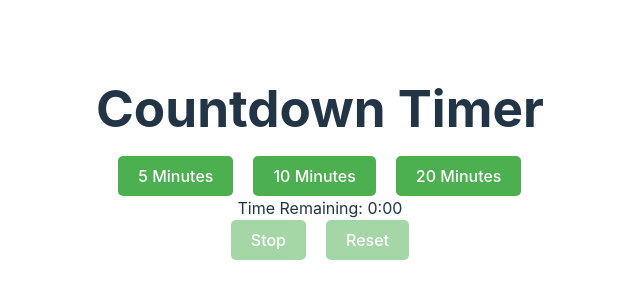
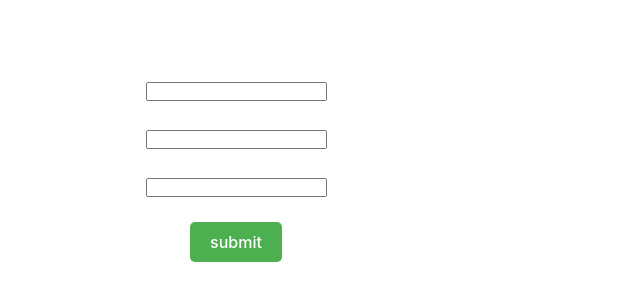
Before and after one commit to Vivek-2898/react730, a React (Vite) app in the folder projects/accordin/: page / in a window 1280 px wide. Shown: the part 230-530 px from the top of the page, without its empty margins (404-1044 px from the left). Built offline with nearby package versions, Linux system fonts and the light colour scheme.

Commit message:
implement uncontrolled useref

```diff
--- /dev/null
+++ b/projects/accordin/src/UnControlledUseRef.jsx
@@ -0,0 +1,23 @@
+import React,{useRef} from 'react'
+import './App.css'
+const UnControlledUseRef = () =>
+{
+  const userRef = useRef();
+  const emailRef = useRef();
+  const passwordRef = useRef();
+  const handleSubmit = (e) =>
+  {
+    e.preventDefault();
+    console.log(userRef.current.value,emailRef.current.value,passwordRef.current.value)
+  }
+  return (
+    <form onSubmit={handleSubmit}>
+      <input type="text" ref={userRef}/><br /><br />
+      <input type="email" name="" id="em" ref={emailRef} /><br /><br />
+      <input type="password" name="" id="pwd" ref={passwordRef} /><br /><br />
+      <button type="submit">submit</button>
+    </form>
+  )
+}
+
+export default UnControlledUseRef;
--- a/projects/accordin/src/main.jsx
+++ b/projects/accordin/src/main.jsx
@@ -8,6 +8,7 @@ import TodoApp from './TodoApp.jsx'
 import Todo1 from './Todo1.jsx'
 import ContextApiDemo from './ContextApiDemo.jsx'
 import CountdownTimer from './CountDownTimer.jsx'
+import UnControlledUseRef from './UnControlledUseRef.jsx'
 
 export const mainContext = createContext()
 ReactDOM.createRoot(document.getElementById('root')).render(
@@ -16,6 +17,7 @@ ReactDOM.createRoot(document.getElementById('root')).render(
     {/* <TodoApp/> */}
      {/* <Todo1/> */}
      {/* <ContextApiDemo/> */}
-     <CountdownTimer/>
+     {/* <CountdownTimer/> */}
+     <UnControlledUseRef/>
   </React.StrictMode>
 )
```
